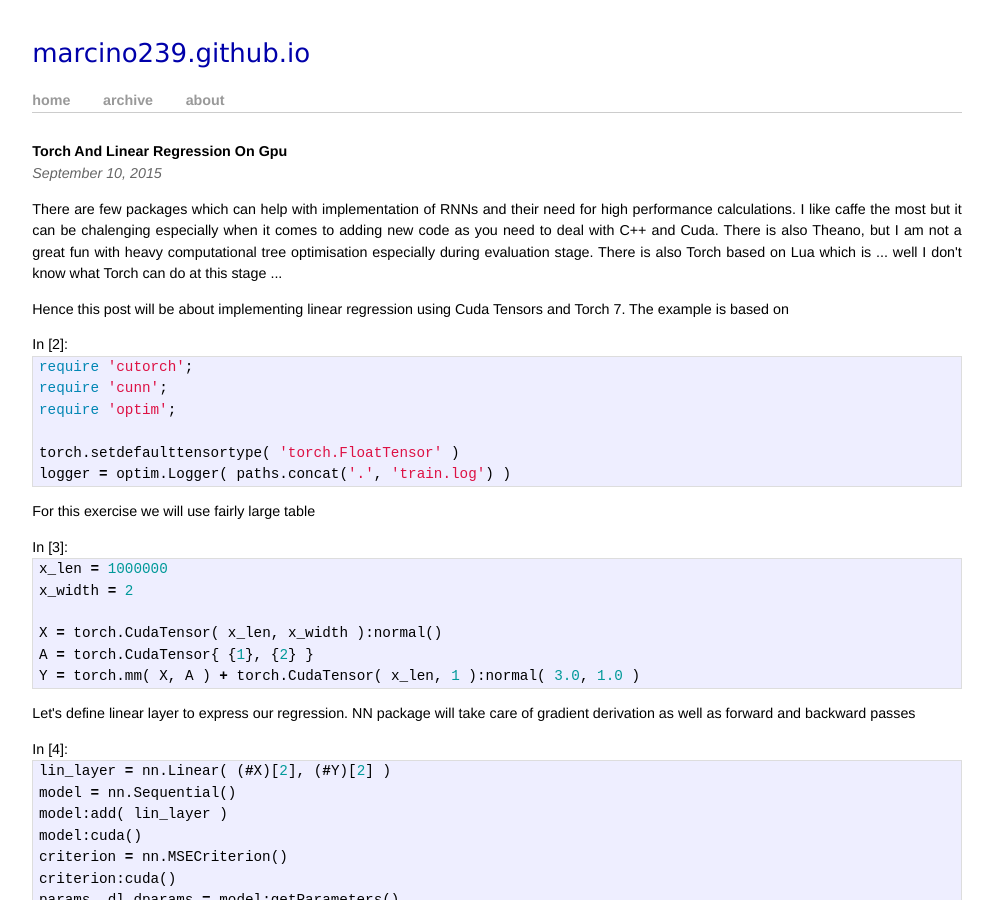
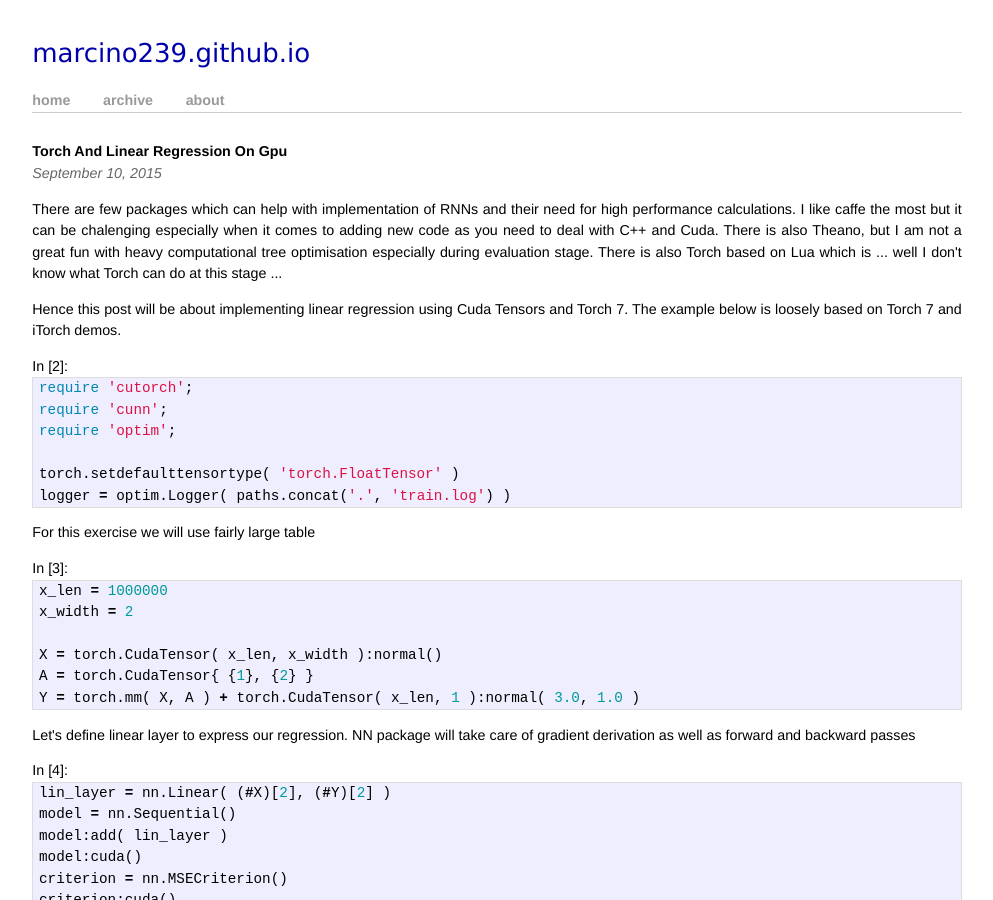
Before and after one commit to marcino239/marcino239.github.io, a Jekyll site: the page built from _posts/2015-09-10-Torch-And-Linear-Regression-On-GPU.md, in a window 1280 px wide and 900 px high. Shown: the whole window, without its empty margins (143-1136 px from the left). Built offline with Jekyll 4.4.1, drawn with Linux system fonts in a browser that asks for light colours; Markdown is read by kramdown in place of the engine named in the settings; comment, search, counter and statistics services are not loaded.

Commit message:
type correction

```diff
--- a/_includes/torch_linear_regression_with_nn.html
+++ b/_includes/torch_linear_regression_with_nn.html
@@ -5,7 +5,7 @@
 <div class="inner_cell">
 <div class="text_cell_render border-box-sizing rendered_html">
 <p>There are few packages which can help with implementation of RNNs and their need for high performance calculations.  I like caffe the most but it can be chalenging especially when it comes to adding new code as you need to deal with C++ and Cuda.  There is also Theano, but I am not a great fun with heavy computational tree optimisation especially during evaluation stage.  There is also Torch based on Lua which is ... well I don't know what Torch can do at this stage ...</p>
-<p>Hence this post will be about implementing linear regression using Cuda Tensors and Torch 7.  The example is based on</p>
+<p>Hence this post will be about implementing linear regression using Cuda Tensors and Torch 7.  The example below is loosely based on Torch 7 and iTorch demos.</p>
 
 </div>
 </div>
```
